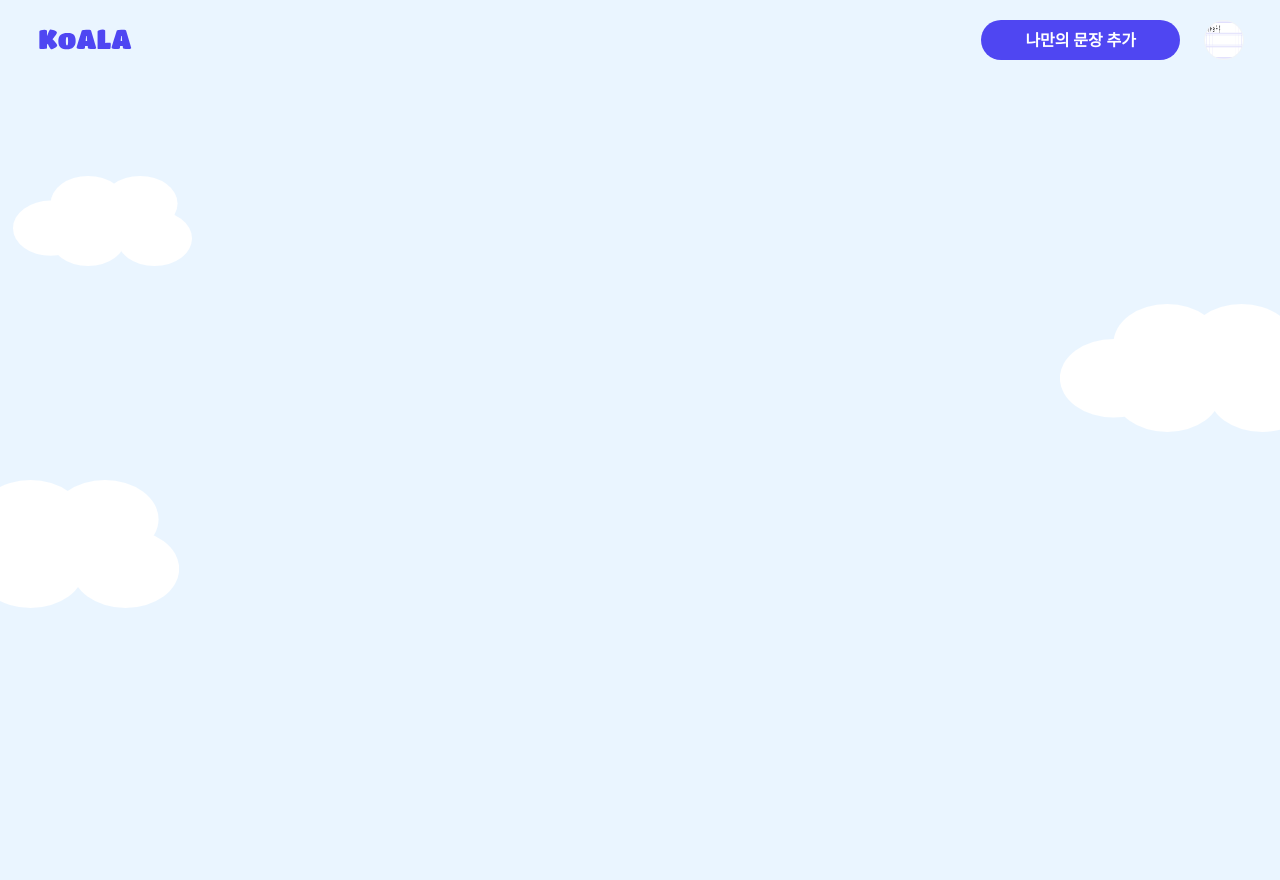
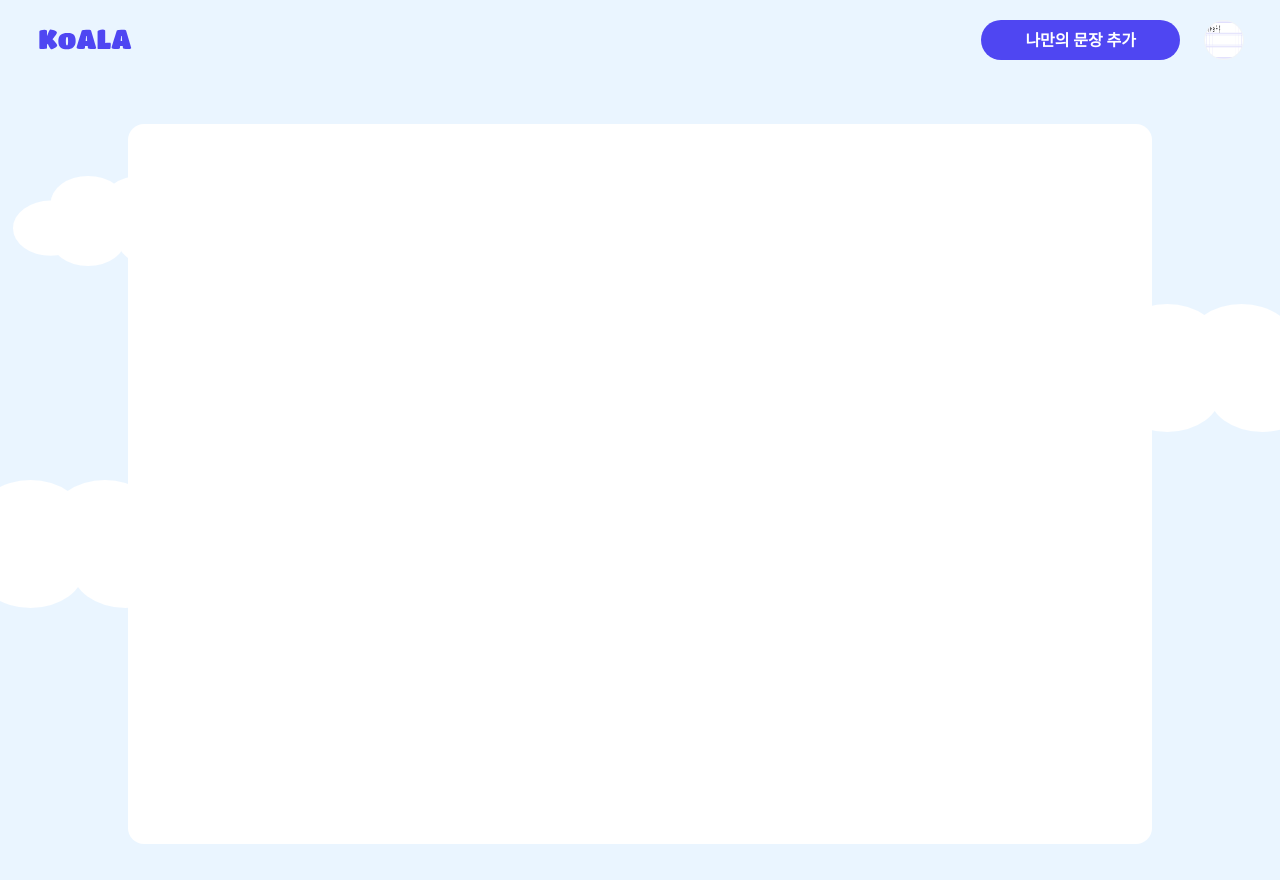
Before and after one commit to s0ojin/KoALA, a Next.js app in the folder frontend/: page /report in a window 1280 px wide. Built offline with nearby package versions, Linux system fonts and the light colour scheme.

Commit message:
Feat: 레포트 영역 설정

```diff
--- a/frontend/src/app/report/page.tsx
+++ b/frontend/src/app/report/page.tsx
@@ -3,7 +3,9 @@ import ReportLayout from "@/app/report/_components/ReportLayout"
 export default function ReportMain () {
   return (
     <ReportLayout>
+      <div className="relative bg-white w-[80%] h-auto min-h-main-height mx-auto mt-11 p-8 z-10 rounded-2xl">
 
+      </div>
     </ReportLayout>
   )
 }
```
